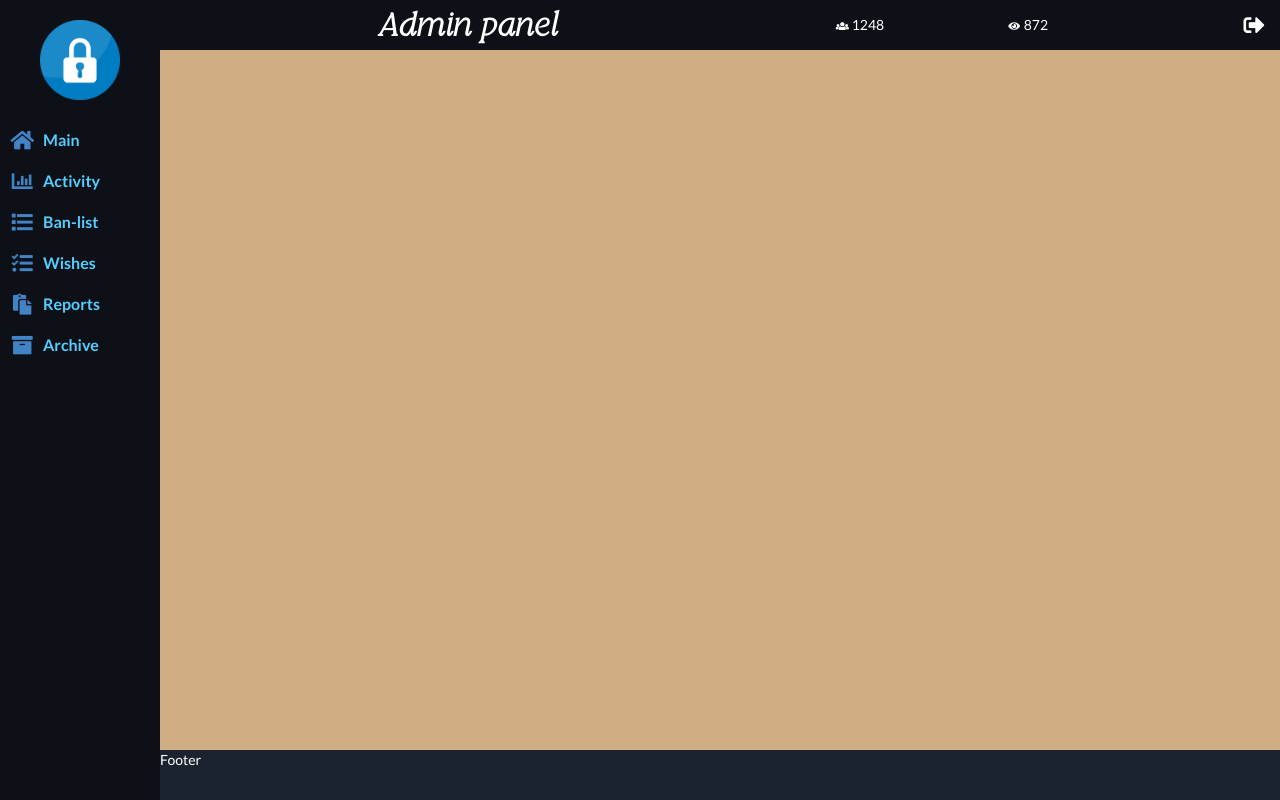
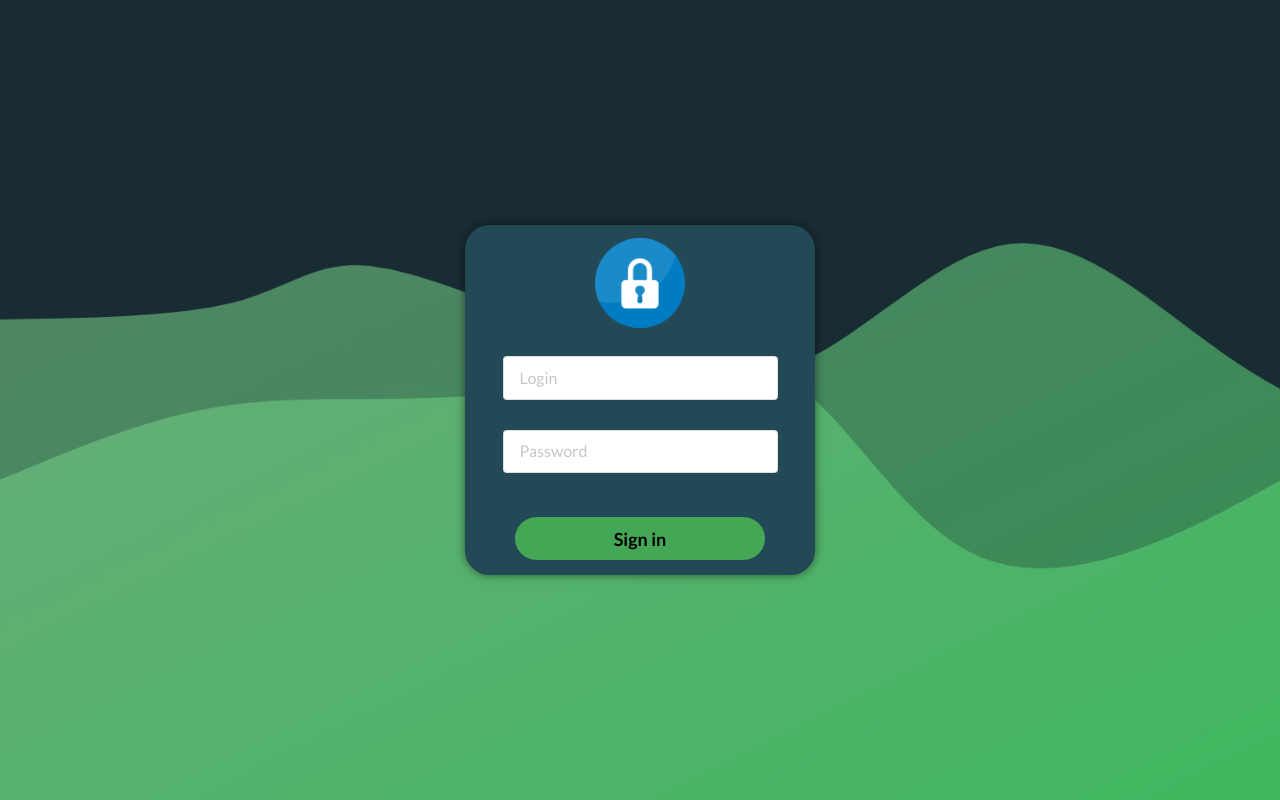
Before and after one commit to f0cuSsss/admin-panel, a React (Create React App) app: page /signin in a window 1280 px wide. Built offline with nearby package versions, Linux system fonts and the light colour scheme.

Commit message:
Added routes

```diff
--- a/src/components/App.js
+++ b/src/components/App.js
@@ -1,7 +1,17 @@
 import React from 'react'
+import { BrowserRouter, Route } from 'react-router-dom'
 
 import AdminPanel from './AdminPanel'
+import Auth from './Auth'
 
 export default () => {
-    return <AdminPanel />
+    return (
+        <BrowserRouter>
+            <div>
+                <Route path="/" exact component={AdminPanel} />
+                <Route path="/dashboard" component={AdminPanel} />
+                <Route path="/signin" component={Auth} />
+            </div>
+        </BrowserRouter>
+    );
 }
```
